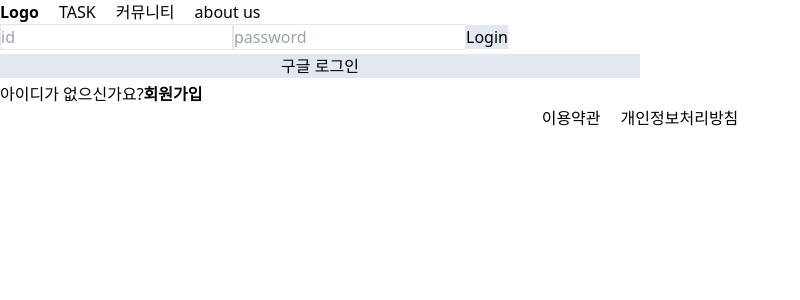
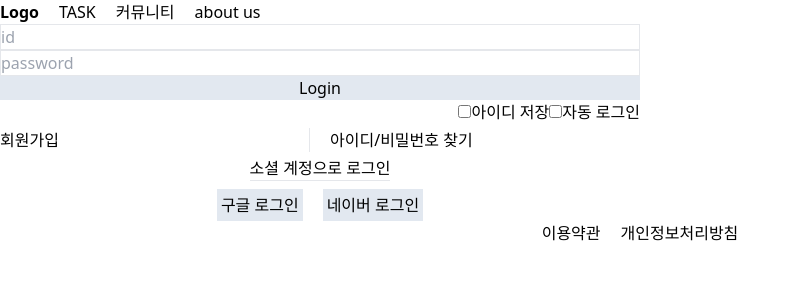
Before and after one commit to DoRun-DoRun/front-end-dorundorun-season02, a Next.js app: page /login in a window 1280 px wide. Shown: the top 300 px of the page, without its empty margins (0-800 px from the left). Built offline with nearby package versions, Linux system fonts and the light colour scheme.

Commit message:
:construction: Feat : 구글 OAuth 설정 및 로그인 구성 요소 추가

```diff
--- /dev/null
+++ b/src/app/(route)/login/google/auth/page.tsx
@@ -0,0 +1,10 @@
+import React from "react";
+
+export default function Auth() {
+  const getAccessToken = async () => {
+    const parsedHash = new URLSearchParams(window.location.hash.substring(1));
+    const accessToken = parsedHash.get("access_token");
+    // const { data } = await Api.post("oauth/google", { accessToken });
+  };
+  return <div>Auth</div>;
+}
--- a/src/app/(route)/login/page.tsx
+++ b/src/app/(route)/login/page.tsx
@@ -1,6 +1,7 @@
 "use client";
+import Link from "next/link";
 import { useRouter } from "next/navigation";
-import React, { useState } from "react";
+import React, { useEffect, useState } from "react";
 import { InputValidationRules, SubmitHandler, useForm } from "react-hook-form";
 
 type Inputs = {
@@ -10,39 +11,41 @@ type Inputs = {
 
 export default function Login() {
   const router = useRouter();
+  const [loginForm, setLoginForm] = useState<Inputs>({
+    email: "",
+    password: "",
+  });
 
   const {
     register,
     handleSubmit,
     formState: { errors },
   } = useForm<Inputs>();
+
   const onSubmit: SubmitHandler<Inputs> = (data) => {
     console.log(data);
   };
+
   const googleLoginRedir = () => {
     // OAuth 링크
     window.location.href =
       "https://accounts.google.com/o/oauth2/v2/auth?" +
       `client_id=${process.env.NEXT_PUBLIC_CLIENT_ID}` +
-      "redirect_uri=http://localhost:3000/login&" +
+      "redirect_uri=http://localhost:3000/login/google/auth&" +
       "response_type=token&" +
       "scope=https://www.googleapis.com/auth/userinfo.email https://www.googleapis.com/auth/userinfo.profile";
-  };
-  const getAccessToken = async () => {
-    const parsedHash = new URLSearchParams(window.location.hash.substring(1));
-    const accessToken = parsedHash.get("access_token");
-    // const { data } = await Api.post("oauth/google", { accessToken });
   };
 
   return (
     <div className="flex flex-col gap-1 w-1/2">
-      <form onSubmit={handleSubmit(onSubmit)}>
+      <form className="flex flex-col" onSubmit={handleSubmit(onSubmit)}>
         <input
           className="border"
           {...register("email", {
             required: "이메일을 입력해 주세요",
           })}
           placeholder="id"
+          defaultValue={loginForm.email}
         />
         {errors.email && <p>{errors.email.message}</p>}
         <input
@@ -52,20 +55,34 @@ export default function Login() {
         />
         {errors.password && <p>{errors.password.message}</p>}
         <input className="bg-slate-200" type="submit" value={"Login"} />
+        <div className="flex justify-end">
+          <label htmlFor="idSet">
+            <input type="checkbox" id="idSet" />
+            <span>아이디 저장</span>
+          </label>
+          <label htmlFor="autoLogin">
+            <input type="checkbox" id="autoLogin" />
+            <span>자동 로그인</span>
+          </label>
+        </div>
       </form>
-      <button className="bg-slate-200" onClick={googleLoginRedir}>
-        구글 로그인
-      </button>
-      <div className="flex">
-        <p>아이디가 없으신가요?</p>
-        <button
-          className="font-bold"
-          onClick={() => {
-            router.push("/register");
-          }}
-        >
+
+      <div className="flex gap-5">
+        <Link href={"/register"} className="w-1/2 border-r">
           회원가입
-        </button>
+        </Link>
+        <Link href={"#"} className="w-1/2">
+          아이디/비밀번호 찾기
+        </Link>
+      </div>
+      <div className="flex flex-col items-center">
+        <div className="border-b mb-2">소셜 계정으로 로그인</div>
+        <div className="flex gap-5">
+          <button className="bg-slate-200 p-1" onClick={googleLoginRedir}>
+            구글 로그인
+          </button>
+          <button className="bg-slate-200 p-1">네이버 로그인</button>
+        </div>
       </div>
     </div>
   );
```
